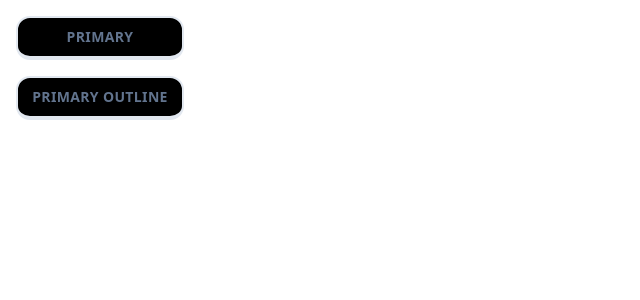
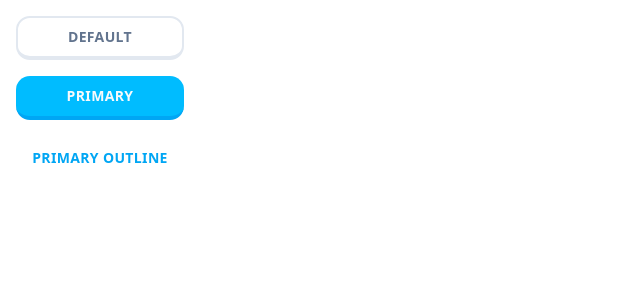
Before and after one commit to Semich11/finance-cap, a Next.js app: page /buttons in a window 1280 px wide. Shown: the top 300 px of the page, without its empty margins (0-640 px from the left). Built offline with nearby package versions, Linux system fonts and the light colour scheme.

Commit message:
Setup primary and primary outline Button.

```diff
--- a/app/buttons/page.tsx
+++ b/app/buttons/page.tsx
@@ -2,8 +2,9 @@ import { Button } from "@/components/ui/button";
 const ButtonsPage = () => {
     return(
         <div className="p-4 space-y-4 flex flex-col max-w-[200px]">
-            <Button>Primary</Button>
-            <Button>Primary Outline</Button>
+            <Button>DEFAULT</Button>
+            <Button variant="primary" >PRIMARY</Button>
+            <Button variant="primaryOutline" >PRIMARY OUTLINE</Button>
         </div>
     )
 }
--- a/components/ui/button.tsx
+++ b/components/ui/button.tsx
@@ -10,7 +10,12 @@ const buttonVariants = cva(
     variants: {
       variant: {
         default:
-          "bg-black text-white border-slate-200 border-2 border-b-4 active:border-b-2 hover:bg-slate-100 text-slate-500",
+          "bg-white text-black border-slate-200 border-2 border-b-4 active:border-b-2 hover:bg-slate-100 text-slate-500",
+        primary:
+          "bg-sky-400 text-primary-foreground hover:bg-sky-400/90 border-sky-500 border-b-4 active:border-b-0",
+        primaryOutline:
+          "bg-white text-sky-500 hover:bg-slate-100",
+
       },
       size: {
         default: "h-11 px-4 py-2 has-[>svg]:px-3",
```
